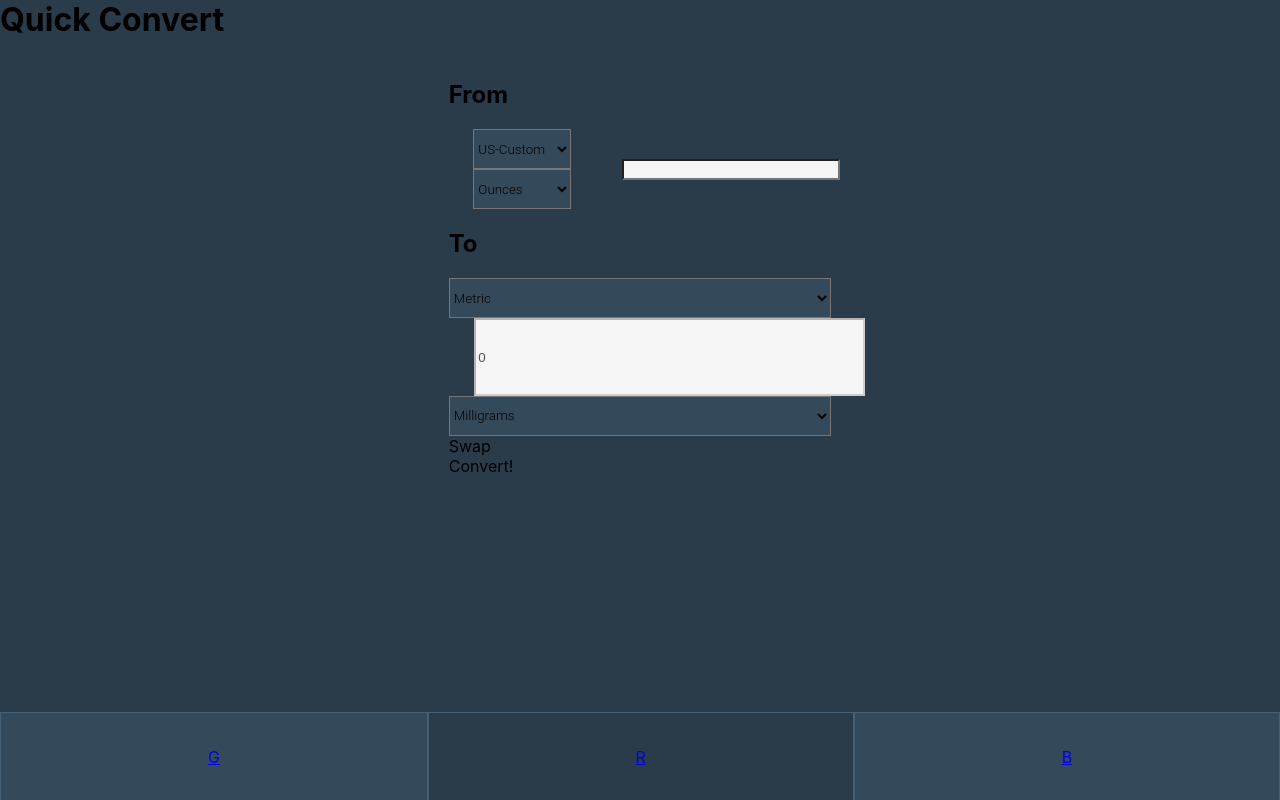
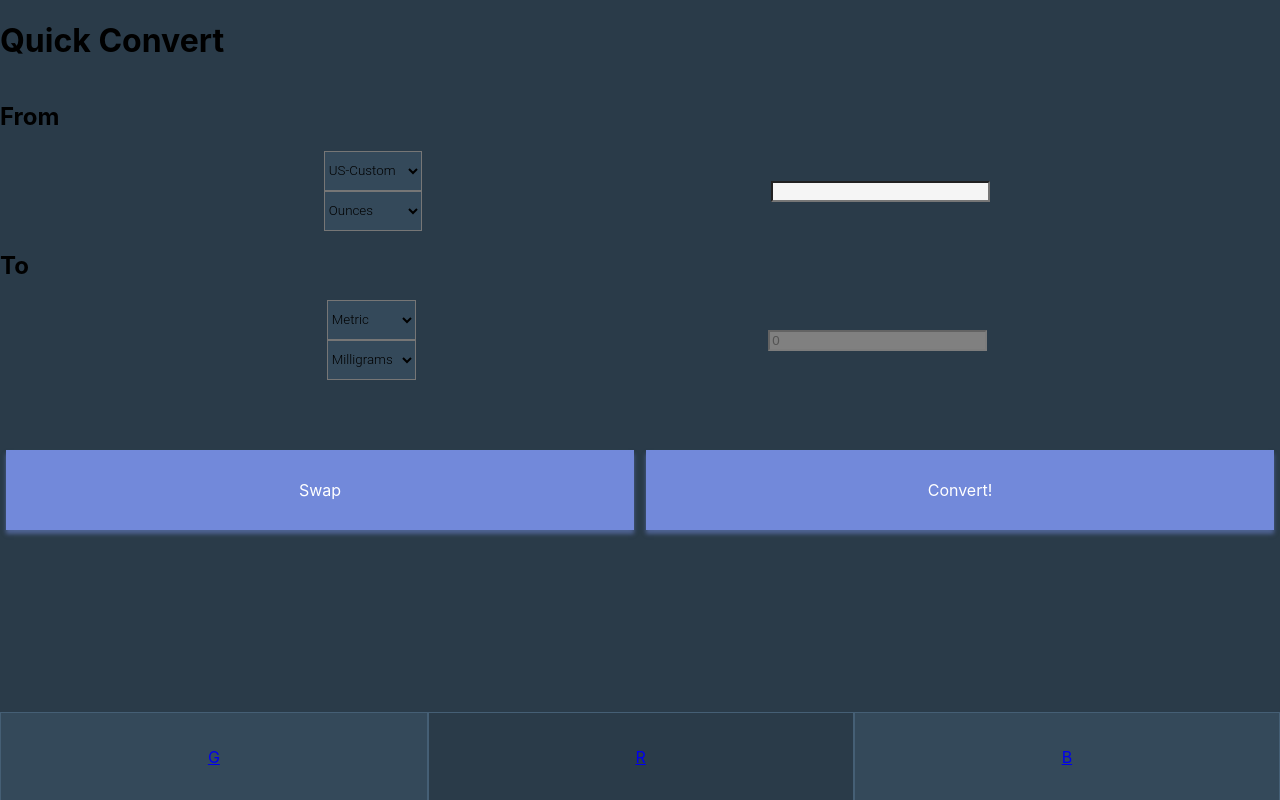
Before and after one commit to RobotGandhi/TNM040-projekt, a React (Create React App) app in the folder projekt/: page / in a window 1280 px wide. Built offline with nearby package versions, Linux system fonts and the light colour scheme.

Commit message:
Css till quickconvert
Formatering

```diff
--- a/projekt/src/App.css
+++ b/projekt/src/App.css
@@ -1,32 +1,20 @@
 .button{
   background-color: #7289DA;
-  box-shadow: 0px 4px 4px rgba(0, 0, 0, 0.25);
+  box-shadow: 0 4px 4px rgba(114, 137, 218, 0.5);
   color: white;
-  width: 170px;
-  height: 50px;
-  left: 163px;
-  top: 486px;
-
   text-align: center;
-  vertical-align: middle;
-  line-height: 50px;
-}
-.knapp:hover {
-
-}
-.knapp:active {
-
+  line-height: 10vh;
+  margin: 1%;
 }
 
-.knapp:active{ background-color: rgba(105, 125, 208, 1); }
-.knapp:hover{ cursor: pointer; }
+.button:active{ background-color: rgba(105, 125, 208, 1); }
+.button:hover{ cursor: pointer; }
 
 .content{
   height: 89vh;
   background-color: grey;
 }
 .header{
-  margin-top: 0;
 }
 .navHeader{
   position: fixed;
@@ -98,6 +86,13 @@ background: #2A3B49;
   margin-left: 2vw;
 }
 
+.textInputGray {
+  height: 20%;
+  background-color: gray;
+  width: 100%;
+  margin-left: 2vw;
+}
+
 .dropdown {
   height: 5vh;
   background-color: #34495A;
@@ -117,6 +112,7 @@ background: #2A3B49;
 .super {
   display: flex;
   justify-content: center;
+  flex-direction: column;
 }
 
 .daddyCool {
@@ -131,3 +127,14 @@ background: #2A3B49;
 .daddy2 {
   align-content: space-between;
 }
+
+.mrpoopypantsDaddy {
+  display: flex;
+  width: 100%;
+  margin-top: 5%;
+}
+
+.mrpoopypants {
+  width: 100%;
+  flex-direction: row;
+}
--- a/projekt/src/App.js
+++ b/projekt/src/App.js
@@ -208,9 +208,8 @@ const QuickConvert = props => {
 
   return(
 <div className="green">
-
+  <div className="super">
     <h1 className="header">Quick Convert</h1>
-<div className="super">
     <div className="quickConvert">
       <h2>From</h2>
       <div className="daddyCool">
@@ -247,13 +246,17 @@ const QuickConvert = props => {
           <input type="text" className="textInput" onChange={changeConversionAmount}></input>
         </div>
       </div>
+      <div className="quickConvert">
         <h2>To</h2>
+        <div className="daddyCool">
+          <div className="daddy2">
+            <div className="child1">
               <select value={convertTo} className="dropdown" onChange={changeConvertTo}>
                 <option value="Metric">Metric</option>
                 <option value="US-Custom">US-Custom</option>
               </select>
-
-        <input type="text" className="textInput" value={conversionResult} disabled></input>
+            </div>
+            <div className="child2">
               {convertTo === "US-Custom" &&
               <select value={convertToUnit} className="dropdown" onChange={changeConvertToUnit}>
                 <option value="oz">Ounces</option>
@@ -273,11 +276,18 @@ const QuickConvert = props => {
                 <option value="dl">Deciliters</option>
                 <option value="l">Liters</option>
               </select>}
-            <div className="mrpoopypants">
-            <div className="knapp" onClick={doSwap}>Swap</div>
-            <div className="knapp" onClick={doConvert}>Convert!</div>
             </div>
           </div>
+          <div className="daddy1">
+            <input type="text" className="textInputGray" value={conversionResult} disabled></input>
+          </div>
+        </div>
+      </div>
+    </div>
+  </div>
+      <div className="mrpoopypantsDaddy">
+        <div className="mrpoopypants"><div className="button" onClick={doSwap}>Swap</div></div>
+        <div className="mrpoopypants"><div className="button" onClick={doConvert}>Convert!</div></div>
       </div>
 </div>
   )
```
Also changed, not shown: 1 other file (tests, documents, lock files or other folders). Lines whose indentation alone changed are shown as unchanged.
